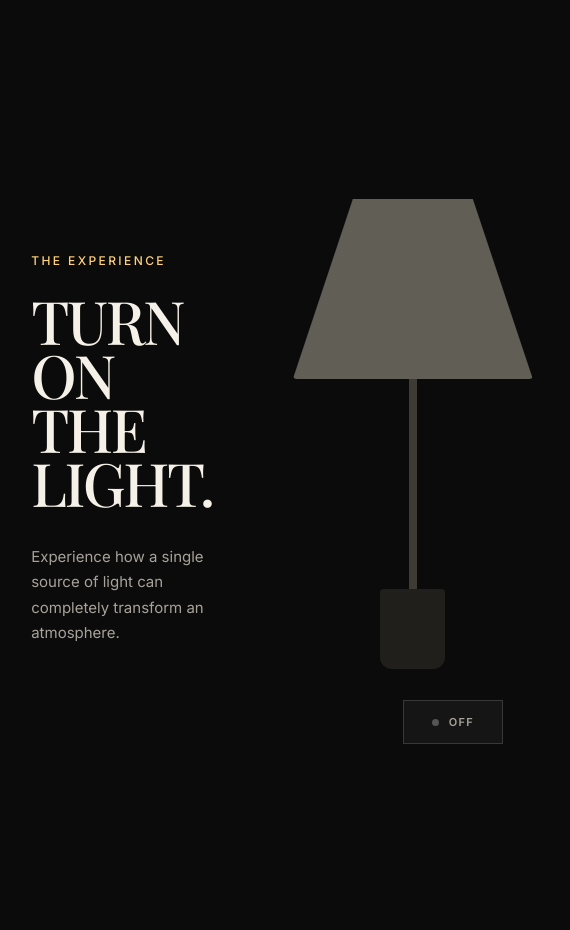
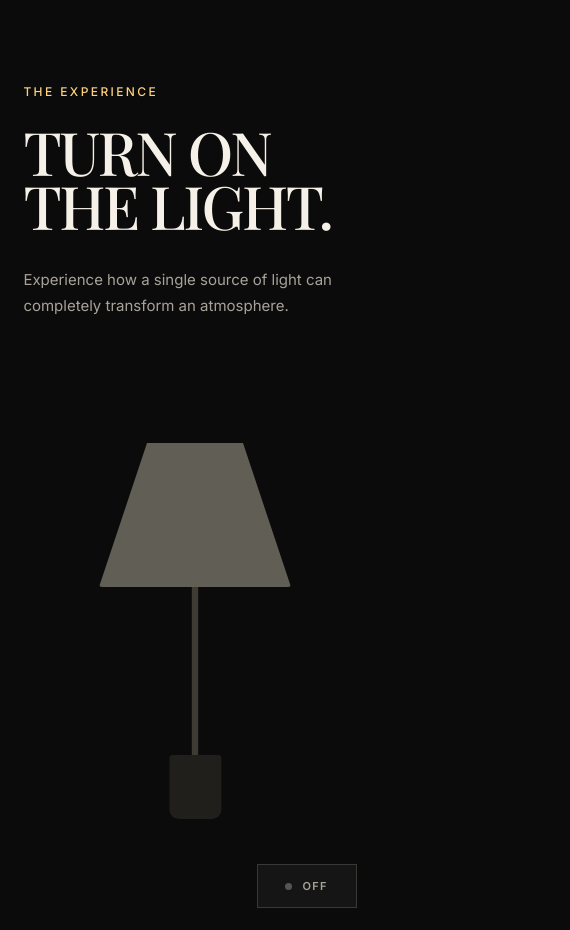
Before and after one commit to rai-usamaaslam/luma-gallery, a plain HTML site: page index.html in a window 390 px wide. Shown: the part 860-1790 px from the top of the page, 570 px wide, since content can reach past the window. Drawn offline with nearby package versions, Linux system fonts and the light colour scheme.

Commit message:
modified

```diff
--- a/style.css
+++ b/style.css
@@ -495,3 +495,34 @@ body {
         0 0 8px #FFD27A,
         0 0 16px rgba(255, 210, 122, 0.6);
 }
+@media (max-width: 768px) {
+
+    .interactive-lamp {
+        min-height: auto;
+
+        padding: 100px 6%;
+
+        grid-template-columns: 1fr;
+
+        gap: 50px;
+    }
+
+    .lamp-stage {
+        min-height: 550px;
+    }
+
+    .lamp {
+        transform: scale(0.8);
+    }
+
+    .light-glow {
+        width: 350px;
+        height: 350px;
+    }
+
+    .lamp-switch {
+        bottom: 10px;
+        right: 10px;
+    }
+
+}
```
